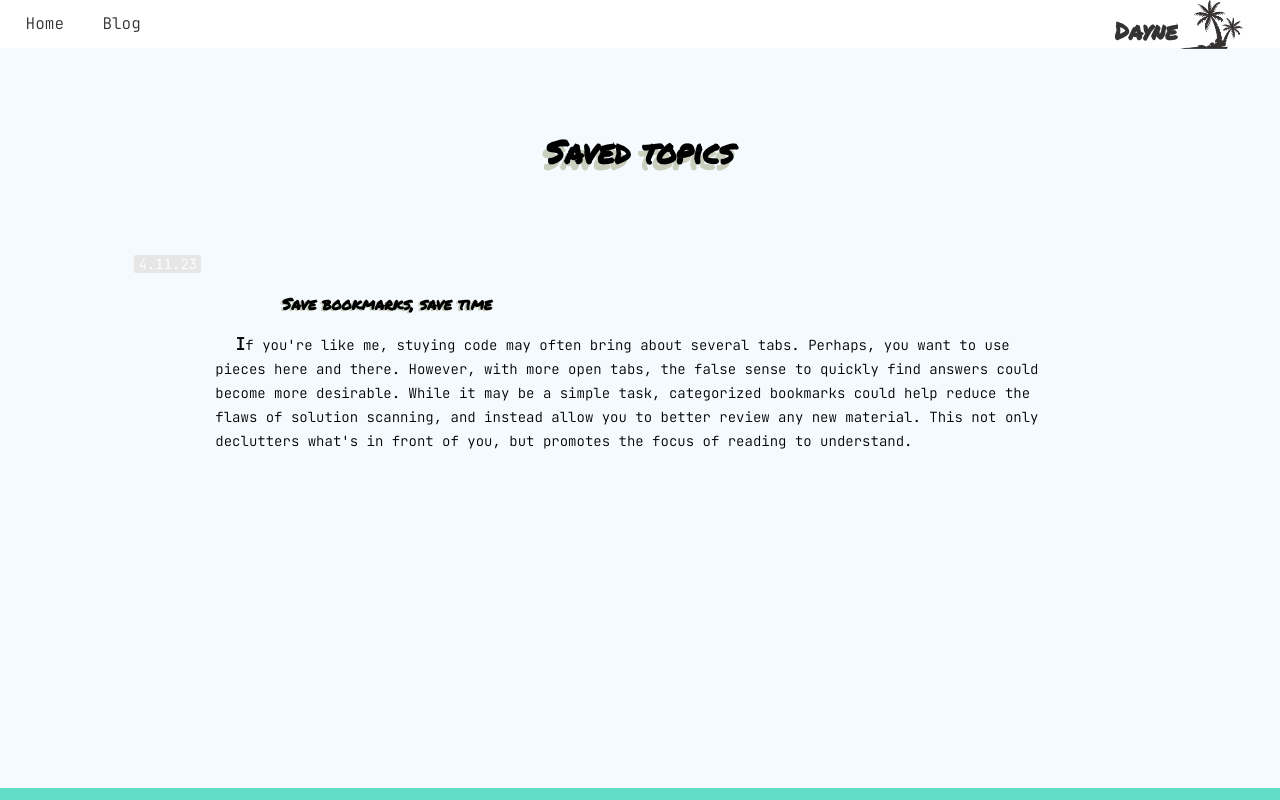
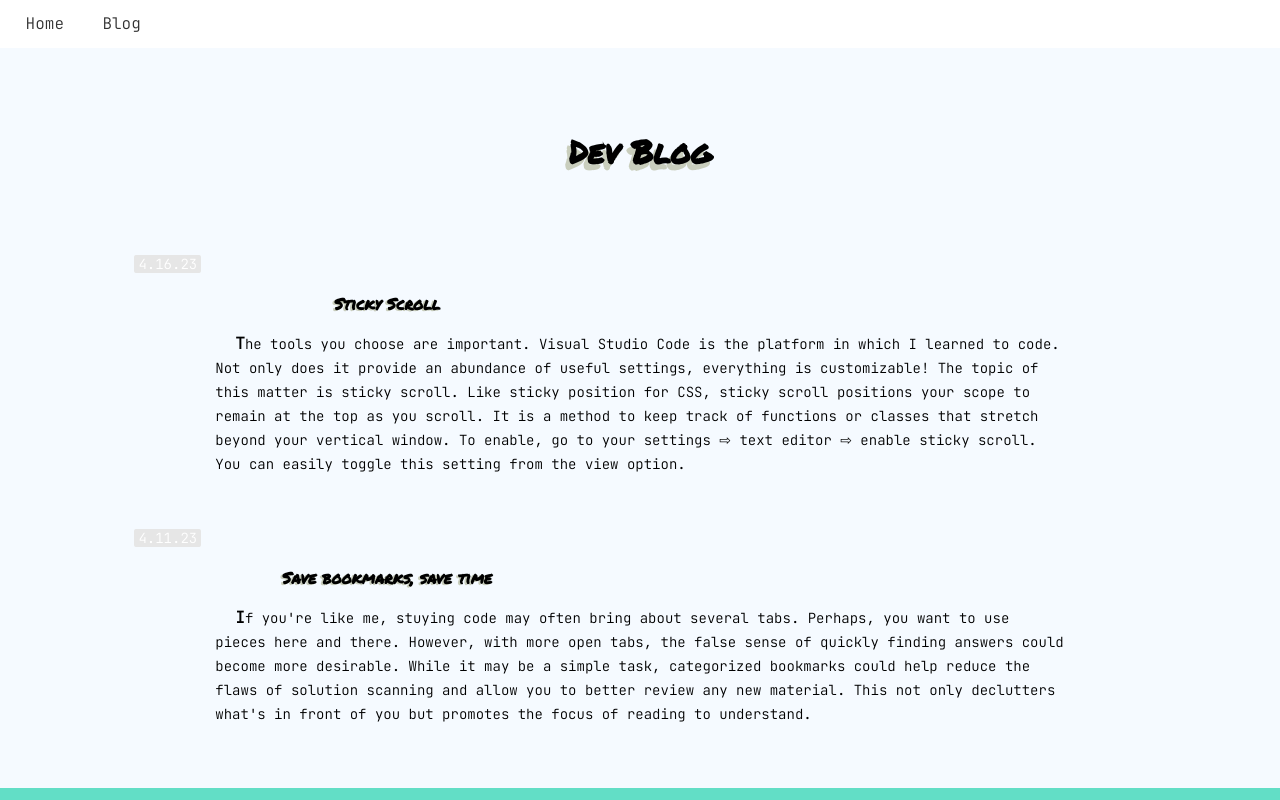
Before and after one commit to DayneLalmond/daylo-portfolio, a React (Create React App) app: page /blog in a window 1280 px wide. Built offline with nearby package versions, Linux system fonts and the light colour scheme; a web font is replaced by a local one.

Commit message:
blog post

```diff
--- a/src/components/Footer.js
+++ b/src/components/Footer.js
@@ -1,11 +1,13 @@
 import React from 'react';
 
 import '../styles/App.css';
+import Palm from '../images/palm_trees.png'
 
 function Footer() {
     return (
         <footer>
-            <p className="end-note"><a rel="noreferrer" href="https://github.com/DayneLalmond" target="_blank">GitHub</a></p>
+            <p className="end-note">Dayne Lalmond</p>
+            <img src={Palm} id="palm" alt="palm tree"/>
         </footer>
     );
 }
--- a/src/components/Header.js
+++ b/src/components/Header.js
@@ -3,7 +3,6 @@ import { NavLink } from "react-router-dom";
 import { useInView } from 'react-intersection-observer';
 
 import '../styles/App.css';
-import Palm from '../images/palm_trees.png';
 
 function Header() {
 
@@ -22,8 +21,6 @@ function Header() {
                 <div className={isCalled ? "called" : "dropped"}>
                     <NavLink to="/" id='home'>Home</NavLink>
                     <NavLink to="/blog" id='home'>Blog</NavLink>
-                    <h1>Dayne</h1>
-                    <img src={Palm} id="palm" alt="palm tree" />
                 </div>
             ) : (
                 <div className={!isCalled ? "called" : "dropped"}>
--- a/src/pages/Blog.js
+++ b/src/pages/Blog.js
@@ -4,16 +4,25 @@ function Blog() {
 
   return (
     <main>
-      <h2>Saved topics</h2>
+      <h2>Dev Blog</h2>
       <section className="topics">
+      <mark>4.16.23</mark>
+        <h3>Sticky Scroll</h3>
+        <p className="blogs"><b>T</b>he tools you choose are important. Visual Studio Code is the
+          platform in which I learned to code. Not only does it provide an abundance of useful settings,
+          everything is customizable! The topic of this matter is sticky scroll. Like sticky position
+          for CSS, sticky scroll positions your scope to remain at the top as you scroll. It is a method
+          to keep track of functions or classes that stretch beyond your vertical window. To enable, go to
+          your settings ⇨ text editor ⇨ enable sticky scroll. You can easily toggle this setting from the
+          view option.</p>
         <mark>4.11.23</mark>
         <h3>Save bookmarks, save time</h3>
         <p className="blogs"><b>I</b>f you're like me, stuying code may often bring about several tabs.
           Perhaps, you want to use pieces here and there. However, with more open tabs, the false sense
-          to quickly find answers could become more desirable. While it may be a simple task, categorized
-          bookmarks could help reduce the flaws of solution scanning, and instead allow you to better
-          review any new material. This not only declutters what's in front of you, but promotes the focus
-          of reading to understand.</p>
+          of quickly finding answers could become more desirable. While it may be a simple task, categorized
+          bookmarks could help reduce the flaws of solution scanning and allow you to better review any
+          new material. This not only declutters what's in front of you but promotes the focus of reading
+          to understand.</p>
       </section>
     </main>
   );
--- a/src/pages/Home.js
+++ b/src/pages/Home.js
@@ -14,7 +14,7 @@ function Home() {
   return (
     <main>
       <div>
-        <img src={avatar} id="profile" alt="Avatar" />
+        <img src={avatar} id="profile" alt="Avatar"/>
         <h2>Aloha, I'm Dayne</h2>
         <section className="topics">
           <h3 id="about-me">About Me</h3>
@@ -34,7 +34,7 @@ function Home() {
         <ul className="image-gallery">
           <li>
             <div className="overlay">
-              <img src={tac} alt="tac" />
+              <img src={tac} alt="tac"/>
               <p className="title">{title[0]}</p>
               <p className="description">Build an email listing. Design your ad layout.
                 Send personalized ads to your audience.</p>
@@ -48,7 +48,7 @@ function Home() {
           </li>
           <li>
             <div className="overlay">
-              <img src={calendar} alt="calendar" />
+              <img src={calendar} alt="calendar"/>
               <p className="title">{title[1]}</p>
               <p className="description">Determine your schedule ahead of time by adding
                 tasks to this auto updating monthly calendar.</p>
@@ -62,7 +62,7 @@ function Home() {
           </li>
           <li>
             <div className="overlay">
-              <img src={quiz} alt="quiz" />
+              <img src={quiz} alt="quiz"/>
               <p className="title">{title[2]}</p>
               <p className="description">Take the Javascript quiz to test your knowledge
                 on coding terminology and functions.</p>
@@ -78,8 +78,9 @@ function Home() {
       </section>
       <h2>Stay connected</h2>
       <section className="topics">
-        <p className="third-p"><b>C</b>ontact me on <strong><a rel="noreferrer" href="https://www.linkedin.com/in/dayne-lalmond/" target="_blank" className="ext-link">LinkedIn</a></strong> to
-        find out more. Join me in support of reforestation. <strong><a rel="noreferrer" href="http://onetreeplanted.refr.cc/daynel" target="_blank" className="ext-link">Plant</a></strong> a
+        <p className="third-p"><b>C</b>ontact me on <strong><a rel="noreferrer" href="https://www.linkedin.com/in/dayne-lalmond/" target="_blank" className="ext-link">LinkedIn</a></strong>.
+        Follow me on <strong><a rel="noreferrer" href="https://github.com/DayneLalmond" target="_blank" className="ext-link">GitHub</a></strong>. Join me in support of reforestation. <strong>
+        <a rel="noreferrer" href="http://onetreeplanted.refr.cc/daynel" target="_blank" className="ext-link">Plant</a></strong> a
         tree, promote sustainability.</p>
       </section>
     </main>
--- a/src/styles/App.css
+++ b/src/styles/App.css
@@ -48,28 +48,19 @@ header .called:hover {
     box-shadow: 0px 0px 4px 2px hsl(0, 0%, 90%);
 }
 
-#palm {
-    position: absolute;
-    display: block;
-    max-height: 140%;
-    height: auto;
-    top: -20%;
-    margin-left: 92%;
-}
-
-h1 {
+/* h1 {
     font-family: 'Permanent Marker', cursive;
     white-space: nowrap;
     overflow: hidden;
     text-overflow: ellipsis;
     margin-left: auto;
-    margin-right: 8%;
+    margin-right: 14%;
     margin-top: 1%;
     margin-bottom: 0;
     font-size: x-large;
     color: hsl(0, 0%, 20%);
     cursor: default;
-}
+} */
 
 a:link {
     color: hsl(0, 0%, 20%);
@@ -133,5 +124,14 @@ footer {
   .end-note {
     font-weight: bolder;
     font-size: larger;
-    margin-left: 8%;
+    margin-left: 75%;
   }
+
+  #palm {
+    position: absolute;
+    display: block;
+    max-height: 140%;
+    height: auto;
+    top: -20%;
+    margin-left: 86%;
+}
--- a/src/styles/index.css
+++ b/src/styles/index.css
@@ -25,7 +25,6 @@ h3 {
   font-family: 'Permanent Marker', cursive;
   font-size: medium;
   text-shadow: -2px 1px #C9CEBD;
-  border-radius: 5px;
   cursor: default;
   width: 50%;
 }
@@ -82,7 +81,7 @@ mark {
 }
 
 b {
-  font-size: larger;
+  font-size: medium;
 }
 
 #about-me {
```
